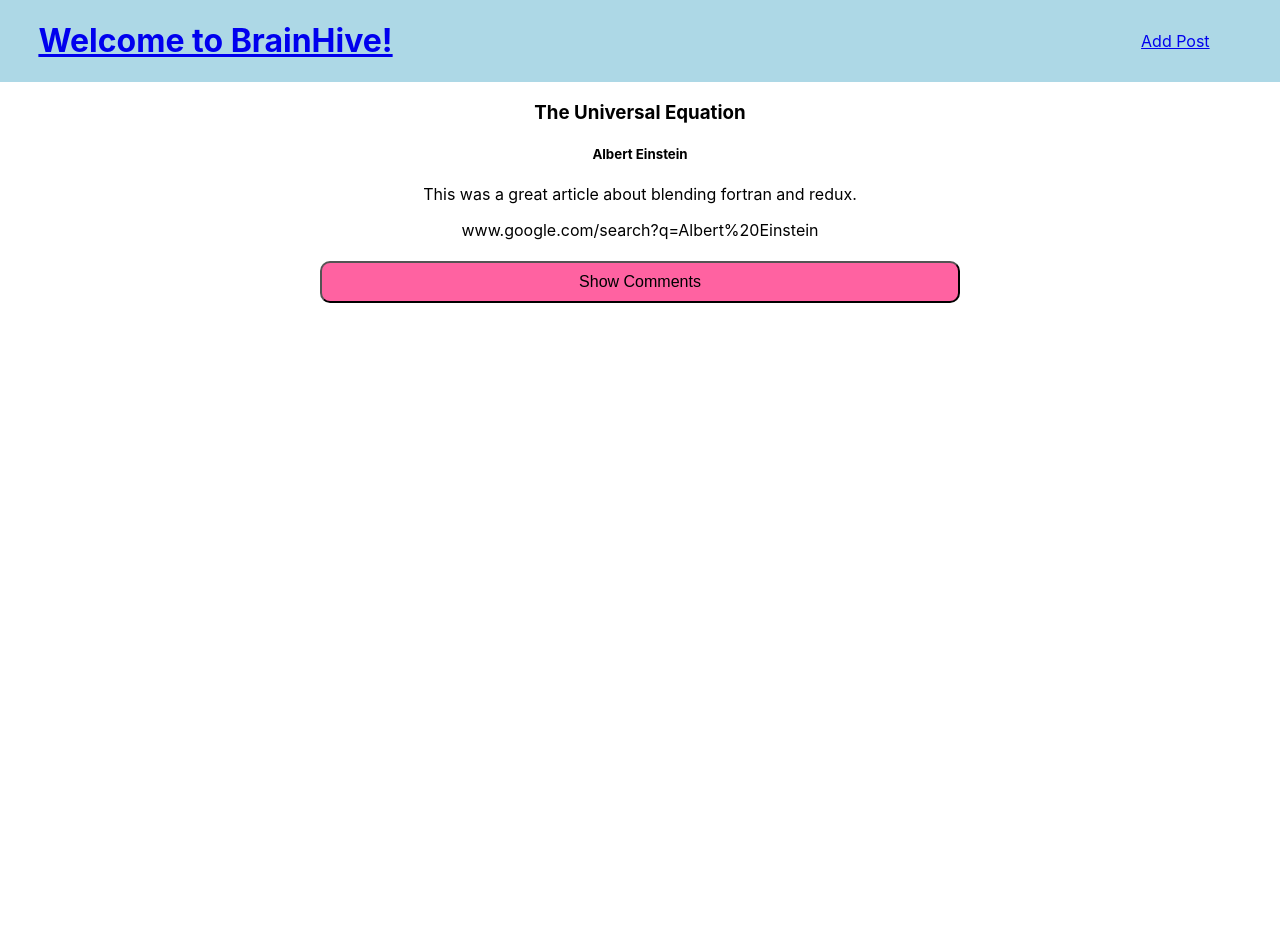
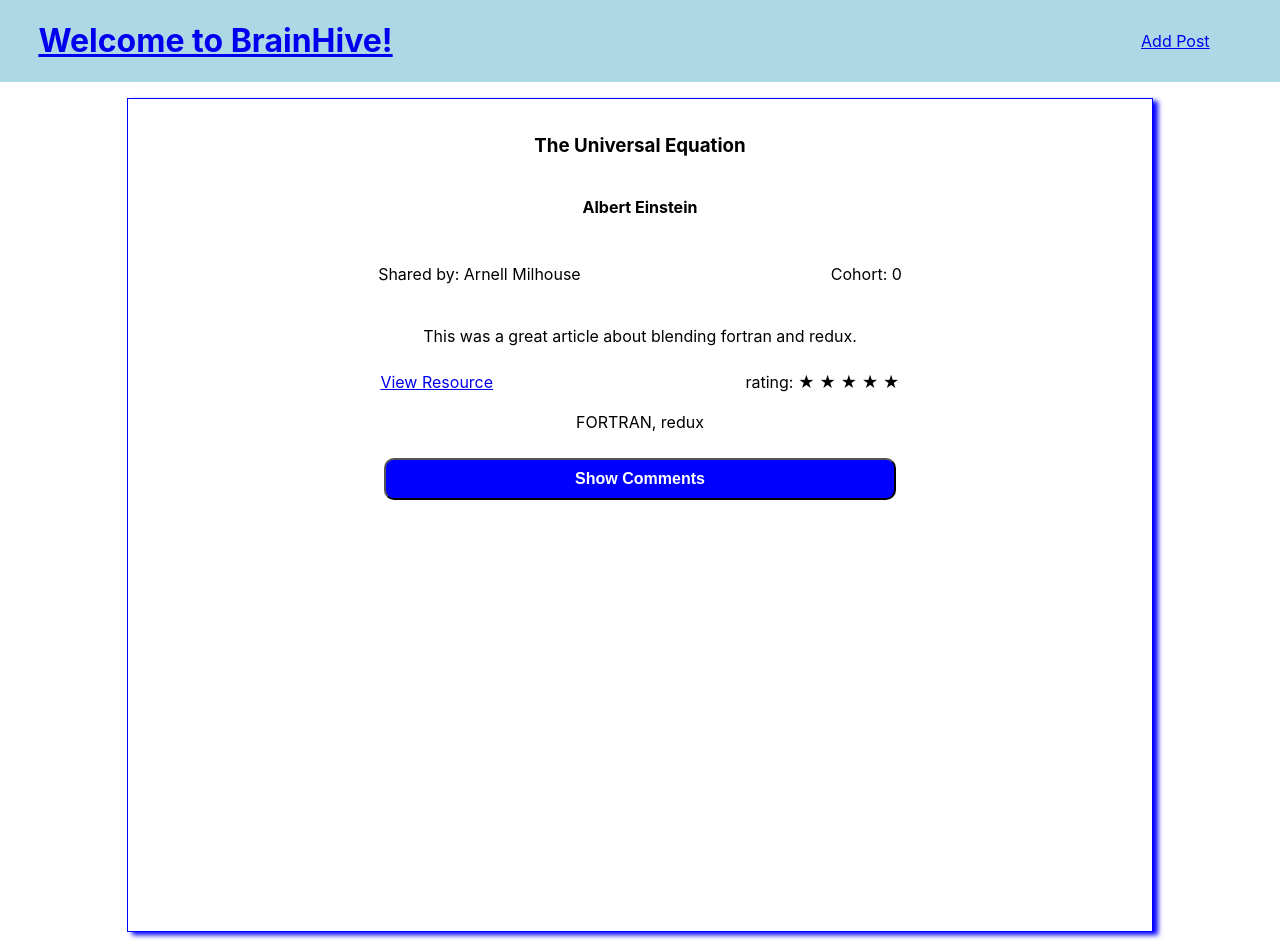
Before and after one commit to crcnum4/bh8Morning, a React (Create React App) app: page /post/1 in a window 1280 px wide. Before the commit the page ends 800 px from the top, so only its background shows below. Built offline with nearby package versions, Linux system fonts and the light colour scheme.

Commit message:
viewPost styling and postlist search bar

```diff
--- a/src/components/PostList.js
+++ b/src/components/PostList.js
@@ -1,4 +1,4 @@
-import React from "react";
+import React, { Component } from "react";
 import Post from "./Post";
 
 /*
@@ -6,22 +6,80 @@ import Post from "./Post";
   it has no state because...
 */
 
-const PostList = (props) => {
-  const renderPosts = () => {
+class PostList extends Component {
+  state = {
+    query: "",
+    filteredPosts: [...this.props.posts],
+  };
+
+  handleChange = (e) => {
+    const query = e.target.value;
+
+    const newPosts = this.props.posts.filter(
+      (post) =>
+        post.title.toLowerCase().indexOf(query.toLowerCase()) >= 0 ||
+        post.summary.toLowerCase().indexOf(query.toLowerCase()) > 0
+    );
+
+    this.setState({
+      query: query,
+      filteredPosts: newPosts,
+    });
+  };
+
+  renderPosts = () => {
     // const mapFunction = (post) => {
     //   return <Post post={post} />;
     // };
 
-    const display = props.posts.map((post) => {
+    const display = this.state.filteredPosts.map((post) => {
       return (
-        <Post post={post} key={post.id} handleSelect={props.handleSelect} />
+        <Post
+          post={post}
+          key={post.id}
+          handleSelect={this.props.handleSelect}
+        />
       );
     });
     // [<Post post=[0]/>, <Post post[1]/>, <Post post[2]/>]
     return display;
   };
 
-  return <div className="postList">{renderPosts()}</div>;
+  render() {
+    return (
+      <div>
+        {/* TODO: add searchbar */}
+        <div style={myStyles.searchBar}>
+          <p>
+            <span role="img">🔍</span>
+            <input
+              style={myStyles.input}
+              type="text"
+              placeholder="search titles"
+              onChange={this.handleChange}
+            />
+          </p>
+        </div>
+        <div className="postList">{this.renderPosts()}</div>
+      </div>
+    );
+  }
+}
+
+const myStyles = {
+  searchBar: {
+    flex: 1,
+    flexDirection: "row",
+    marginLeft: "30%",
+    marginRight: "30%",
+    marginBottom: 16,
+  },
+  input: {
+    width: "70%",
+    height: 32,
+    fontSize: 20,
+    marginBottom: 4,
+  },
 };
 
 export default PostList;
--- a/src/components/ViewPost.js
+++ b/src/components/ViewPost.js
@@ -24,16 +24,64 @@ class ViewPost extends Component {
     });
   };
 
+  renderStars = (post) => {
+    const rating = post.rating;
+    let stars = "";
+    for (let i = 0; i < rating; i++) {
+      stars += "★ ";
+    }
+    return stars;
+  };
+
+  renderYoutube = (post) => {
+    if (post.link.indexOf("youtube") >= 0) {
+      const videoIdIndex = post.link.indexOf("?v=");
+      const videoId = post.link.substring(videoIdIndex + 3);
+      console.log(videoId);
+      return (
+        <iframe
+          title="video"
+          width="560"
+          height="315"
+          src={`https://www.youtube.com/embed/${videoId}`}
+          frameborder="0"
+          allow="accelerometer; autoplay; encrypted-media; gyroscope; picture-in-picture"
+          allowfullscreen
+        ></iframe>
+      );
+    }
+    // else if(try for youtube share link)
+  };
+
   render() {
     const { postId } = this.props.match.params;
     const post = this.props.post[postId - 1];
     return (
-      <div>
+      <div style={myStyles.container}>
         <h3>{post.title}</h3>
-        <h5>{post.resourceAuthor}</h5>
+        <h4>{post.resourceAuthor}</h4>
+        <div style={myStyles.row}>
+          <div style={myStyles.cell}>
+            <p>Shared by: {post.posterName}</p>
+          </div>
+          <div style={myStyles.cell}>
+            <p>Cohort: {post.cohort}</p>
+          </div>
+        </div>
         <p>{post.summary}</p>
-        <p>{post.link}</p>
-        <Button onClick={this.clickHandler}>
+        {this.renderYoutube(post)}
+        <div style={myStyles.row}>
+          <div style={myStyles.cell}>
+            <a href={post.link}>View Resource</a>
+          </div>
+          <div style={myStyles.cell}>
+            <p style={{ margin: 0 }}>rating: {this.renderStars(post)}</p>
+          </div>
+        </div>
+        {post.categories.length ? (
+          <div style={myStyles.row}>{post.categories.join(", ")}</div>
+        ) : null}
+        <Button onClick={this.clickHandler} myStyle={myStyles.button}>
           {this.state.showComments ? "Hide Comments" : "Show Comments"}
         </Button>
         {this.state.showComments ? this.renderComments(post) : null}
@@ -42,4 +90,43 @@ class ViewPost extends Component {
   }
 }
 
+const myStyles = {
+  row: {
+    width: "100%",
+    marginRight: "8%",
+    marginLeft: "8%",
+    display: "flex",
+    flexDirection: "row",
+    marginTop: "10px",
+    marginBottom: "10px",
+    selfAlign: "center",
+    justifyContent: "space-evenly",
+  },
+  cell: {
+    // flex: 1
+  },
+  container: {
+    display: "flex",
+    flex: 1,
+    flexDirection: "column",
+    height: "100vh",
+    width: "80%",
+    justifyContent: "flex-start",
+    alignItems: "center",
+    border: "1px solid blue",
+    boxShadow: "5px 3px 5px blue",
+    marginTop: 16,
+    marginBottom: 16,
+    marginLeft: "auto",
+    marginRight: "auto",
+    paddingTop: 16,
+    paddingBottom: 16,
+  },
+  button: {
+    marginTop: 16,
+    backgroundColor: "blue",
+    color: "white",
+  },
+};
+
 export default withRouter(ViewPost);
--- a/src/components/common/Button.js
+++ b/src/components/common/Button.js
@@ -2,7 +2,7 @@ import React from "react";
 
 const Button = (props) => {
   return (
-    <button style={myStyles.button} {...props}>
+    <button style={{ ...myStyles.button, ...props.myStyle }} {...props}>
       {props.children}
     </button>
   );
@@ -22,6 +22,7 @@ const myStyles = {
     fontSize: 16,
     paddingTop: 10,
     paddingBottom: 10,
+    fontWeight: "bold",
   },
 };
 
--- a/src/mock/posts.js
+++ b/src/mock/posts.js
@@ -9,7 +9,7 @@ export default [
     title: "The Universal Equation",
     categories: ["FORTRAN", "redux"],
     summary: "This was a great article about blending fortran and redux.",
-    link: "www.google.com/search?q=Albert%20Einstein",
+    link: "http://www.google.com/search?q=Albert%20Einstein",
     resourceType: "Article",
     datePublished: "1943-10-03.00:00:00z",
     videoLength: null,
@@ -46,7 +46,7 @@ export default [
     title: "Striking it out on your own",
     categories: ["Self Help", "Health"],
     summary: "A how-to guide for surviving the apocalypse as a coder",
-    link: "www.myapi.com/endpoint/23463242346",
+    link: "http://www.google.com",
     resourceType: "Article",
     datePublished: "2020-03-18.30:00:00z",
     videoLength: null,
@@ -102,7 +102,7 @@ export default [
     categories: ["React", "API"],
     summary:
       "React.js is one of the most popular front-end frameworks nowadays, which lots of people find useful to learn.  In this video, I’m going to create a simple React.js application with fetching data from the API in 5 minutes, step by step.",
-    link: "www.google.com/search?q=Albert%20Einstein",
+    link: "http://www.google.com/search?q=Albert%20Einstein",
     resourceType: "Video tutorial",
     datePublished: "2019-11-04.00:00z",
     videoLength: 21,
```
